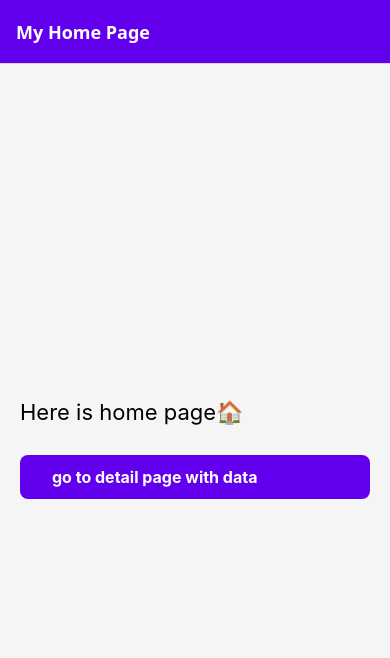
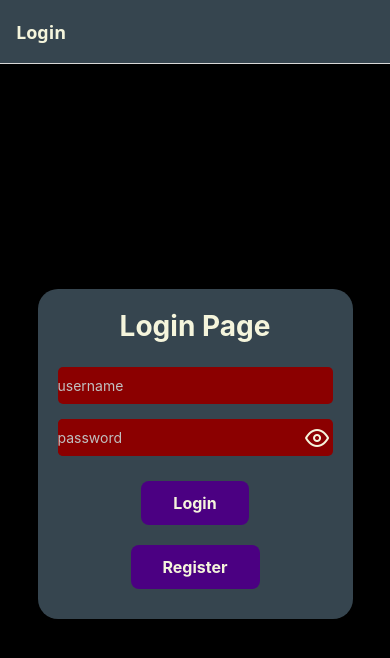
Before and after one commit to sauheiwong/trpg-react-native-fontend, a React Native app: screen /Home in a window 390 px wide. Shown: the top 658 px of the page. Built offline with nearby package versions, Linux system fonts and the light colour scheme.

Commit message:
login page done

```diff
--- a/package.json
+++ b/package.json
@@ -19,7 +19,8 @@
     "react-native-screens": "~4.11.1",
     "react-dom": "19.0.0",
     "react-native-web": "^0.20.0",
-    "@expo/metro-runtime": "~5.0.4"
+    "@expo/metro-runtime": "~5.0.4",
+    "@expo/vector-icons": "^14.1.0"
   },
   "devDependencies": {
     "@babel/core": "^7.20.0"
--- /dev/null
+++ b/src/api/API.js
@@ -0,0 +1,3 @@
+export const API_CONFIG = {
+    BASE_URL: "localhost:4000"
+}
--- a/src/components/CustomButton.js
+++ b/src/components/CustomButton.js
@@ -1,12 +1,14 @@
 import React from "react";
 import { Pressable, Text, StyleSheet } from "react-native";
+
+import { COLORS } from "../constants/color.js"
 
 export default function CustomButton({ title, onPress }) {
     return (
         <Pressable
             style={({ pressed }) => [
                 styles.button,
-                { backgroundColor: pressed ? "#dddddd" : "#6200ee" }
+                { backgroundColor: pressed ? COLORS.highlight1 : COLORS.highlight2 }
             ]}
             onPress={onPress}
         >
@@ -25,7 +27,7 @@ const styles = StyleSheet.create({
     },
     buttonText: {
         fontSize: 16,
-        color: "white",
+        color: COLORS.text,
         fontWeight: "bold",
     }
 })
--- /dev/null
+++ b/src/constants/color.js
@@ -0,0 +1,8 @@
+export const COLORS = {
+  background: "#36454f",
+  text: "#f5f5dc",
+  highlight1: "#8b0000",
+  highlight2: "#4b0082",
+  tips: "#c0c0c0",
+  black: "#000000",
+}
--- a/src/navigation/AppNavigator.js
+++ b/src/navigation/AppNavigator.js
@@ -1,35 +1,33 @@
-import React from "react";
+import React, { useState } from "react";
 import { NavigationContainer } from "@react-navigation/native";
-import { createNativeStackNavigator } from "@react-navigation/native-stack";
+import AppStack from "./AppStack";
+import AuthStack from "./AuthStack";
 
-import HomeScreen from "../screens/HomeScreen";
-import DetailScreen from "../screens/DetailScreen";
-
-const Stack = createNativeStackNavigator();
 
 export default function AppNavigator() {
+
+    const [isSignedIn, setIsSginedIn] = useState(false);
+
+    const handleLogin = ({username, password}) => {
+        if (!username) {
+            console.log("empty username")
+            return false;
+        }
+        if (!password) {
+            console.log("empty password");
+            return false;
+        }
+
+        console.log("login success");
+        setIsSginedIn(true);
+        return true
+    }
+
     return (
         <NavigationContainer>
-            <Stack.Navigator
-                initialRouteName="Home"
-                screenOptions={{
-                    headerStyle: { backgroundColor: "#6200ee" },
-                    headerTintColor: "#fff",
-                    headerTitleStyle: { fontWeight: "bold" },
-                }}
-            >
-                <Stack.Screen
-                    name="Home"
-                    component={HomeScreen}
-                    options={{ title: "My Home Page" }}
-                />
-                <Stack.Screen
-                    name="Detail"
-                    component={DetailScreen}
-                    options={{ title: "My Details Page" }}
-                />
-
-            </Stack.Navigator>
+            {
+                isSignedIn ? (<AppStack/>) : (<AuthStack onLoginSuccess={handleLogin} />)
+            }
         </NavigationContainer>
     )
 }
--- /dev/null
+++ b/src/navigation/AppStack.js
@@ -0,0 +1,34 @@
+import React from "react";
+import { NavigationContainer } from "@react-navigation/native";
+import { createNativeStackNavigator } from "@react-navigation/native-stack";
+
+import HomeScreen from "../screens/HomeScreen";
+import DetailScreen from "../screens/DetailScreen";
+import { COLORS } from "../constants/color";
+
+const Stack = createNativeStackNavigator();
+
+export default function AppStack() {
+    return (
+        <Stack.Navigator
+            initialRouteName="Home"
+            screenOptions={{
+                headerStyle: { backgroundColor: COLORS.background },
+                headerTintColor: COLORS.text,
+                headerTitleStyle: { fontWeight: "bold" },
+            }}
+        >
+            <Stack.Screen
+                name="Home"
+                component={HomeScreen}
+                options={{ title: "My Home Page" }}
+            />
+            <Stack.Screen
+                name="Detail"
+                component={DetailScreen}
+                options={{ title: "My Details Page" }}
+            />
+
+        </Stack.Navigator>
+    )
+}
--- /dev/null
+++ b/src/navigation/AuthStack.js
@@ -0,0 +1,23 @@
+import React from "react";
+import { createNativeStackNavigator } from "@react-navigation/native-stack";
+
+import LoginScreen from "../screens/LoginScreen";
+import { COLORS } from "../constants/color";
+
+const Stack = createNativeStackNavigator();
+
+export default function AuthStack({ onLoginSuccess }) {
+    return (
+        <Stack.Navigator
+            screenOptions={{
+                headerStyle: { backgroundColor: COLORS.background },
+                headerTintColor: COLORS.text,
+                headerTitleStyle: { fontWeight: "bold" },
+            }}
+        >
+            <Stack.Screen name="Login" options={{ title: "Login" }}>
+                {(props) => <LoginScreen {...props} onLoginSuccess={onLoginSuccess}/>}
+            </Stack.Screen>
+        </Stack.Navigator>
+    )
+}
--- /dev/null
+++ b/src/screens/LoginScreen.js
@@ -0,0 +1,101 @@
+import React, { useState } from "react";
+import { View, Text, StyleSheet, TextInput, Pressable } from "react-native";
+import CustomButton from "../components/CustomButton";
+import { COLORS } from "../constants/color";
+import { Feather } from "@expo/vector-icons";
+
+export default function LoginScreen({ navigation, onLoginSuccess }) {
+
+    const [username, setUsername] = useState('');
+    const [password, setPassword] = useState('');
+
+    const [isPasswordVisible, setIsPasswordVisible] = useState(false);
+
+    const handleLogin = () => {
+        console.log("login button pressed, attempting to log in ...");
+        onLoginSuccess({ username, password });
+    }
+
+    const handleGoToRegister = () => {
+        navigation.navigate("Register");
+    }
+
+    return (
+        <View style={styles.container}>
+            <View style={styles.loginContainer}>
+                <Text style={styles.title}>Login Page</Text>
+                <TextInput
+                    style={[styles.input, { marginBottom: 15, width: "100%" }]}
+                    value={username}
+                    onChangeText={setUsername}
+                    placeholder="username"
+                    placeholderTextColor={COLORS.tips}
+                />
+                <View style={styles.passwordContainer}>
+                    <TextInput
+                        style={styles.input}
+                        value={password}
+                        onChangeText={setPassword}
+                        placeholder="password"
+                        placeholderTextColor={COLORS.tips}
+                        secureTextEntry={!isPasswordVisible}
+                    />
+                    <Pressable onPress={() => setIsPasswordVisible(!isPasswordVisible)}>
+                        <Feather
+                            name={isPasswordVisible ? "eye-off" : "eye"}
+                            size={24}
+                            color={COLORS.text}
+                        />
+                    </Pressable>
+                </View>
+                <CustomButton
+                    title="Login"
+                    onPress={handleLogin}
+                />
+                <CustomButton
+                    title="Register"
+                    onPress={handleGoToRegister}
+                />
+            </View>
+        </View>
+    )
+}
+
+const styles = StyleSheet.create({
+    container: {
+        flex: 1,
+        justifyContent: "center",
+        alignItems: "center",
+        padding: 20,
+        backgroundColor: COLORS.black,
+    },
+    loginContainer: {
+        alignItems: "center",
+        justifyContent: "center",
+        backgroundColor: COLORS.background,
+        width: "90%",
+        borderRadius: 20,
+        padding: 20,
+    },
+    passwordContainer: {
+        flexDirection: "row",
+        alignItems: "center",
+        width: "100%",
+        backgroundColor: COLORS.highlight1,
+        borderRadius: 5,
+        marginBottom: 15,
+    },
+    title: {
+        fontSize: 28,
+        fontWeight: "bold",
+        marginBottom: 24,
+        color: COLORS.text,
+    },
+    input: {
+        color: COLORS.text,
+        backgroundColor: COLORS.highlight1,
+        paddingVertical: 10,
+        borderRadius: 5,
+        width: "90%",
+    }
+})
```
Also changed, not shown: 1 other file (tests, documents, lock files or other folders).
